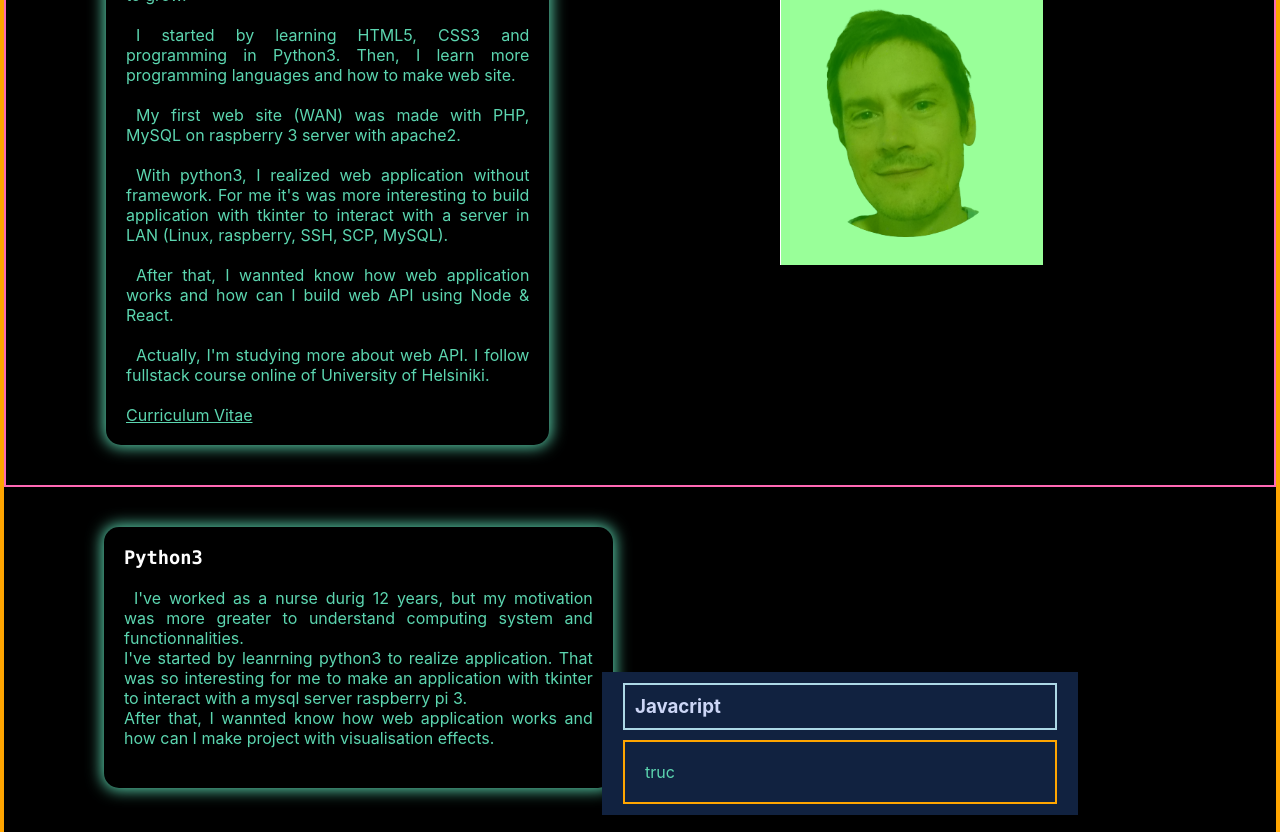
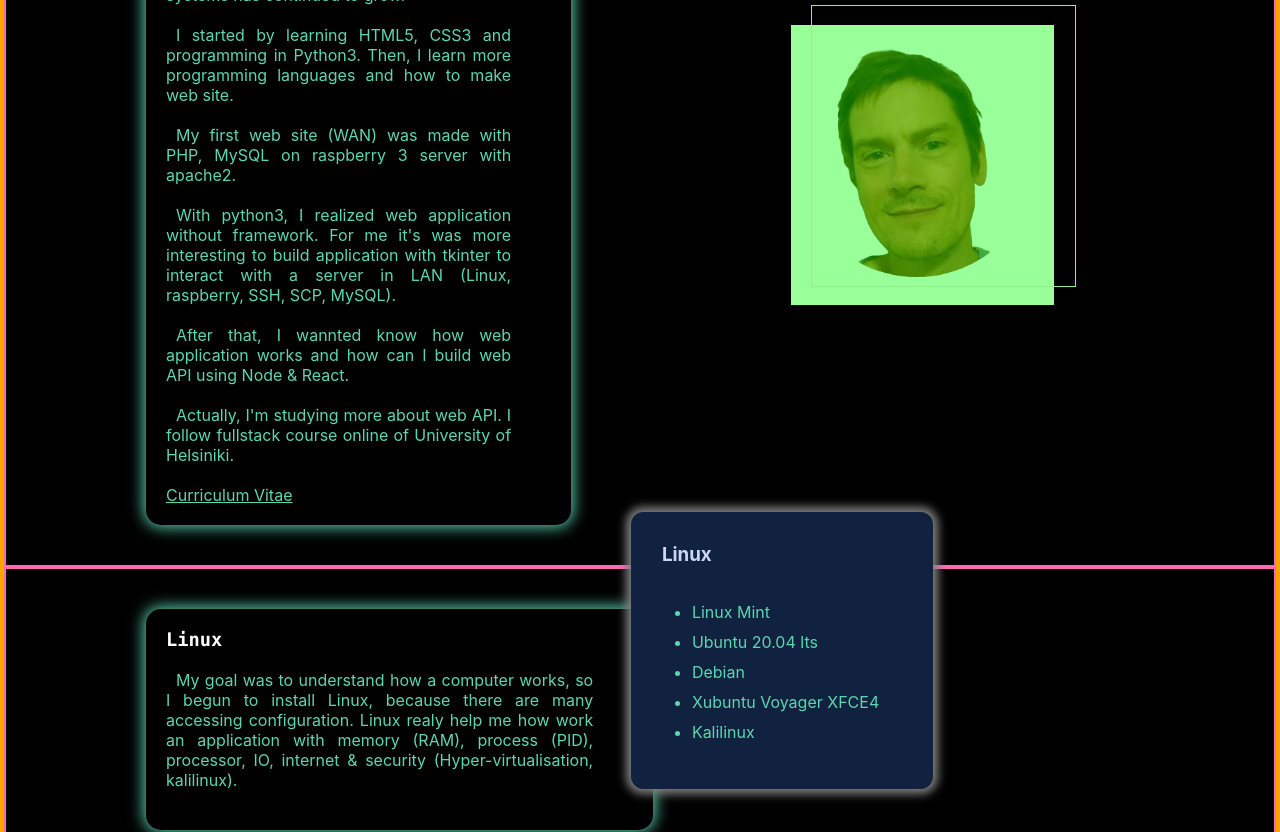
Before and after one commit to TLRKiliann/portfolio, a React (Create React App) app in the folder my-portfolio/: page / in a window 1280 px wide. Shown: the part 460-1292 px from the top of the page. Built offline with nearby package versions, Linux system fonts and the light colour scheme.

Commit message:
all styles in same times :)

```diff
--- a/my-portfolio/src/Pages/About.jsx
+++ b/my-portfolio/src/Pages/About.jsx
@@ -16,11 +16,11 @@ export const About = () => {
         </div>
       </div>
 
-      <span
-        className="pdf--caption"
-      >
-        About Me
+      <div className="div--caption">
+        <span className="pdf--caption">
+          Wellcome !
         </span>
+      </div>
 
       <section className="mainproject--div">
 
@@ -30,7 +30,7 @@ export const About = () => {
             <article className="art--aboutme">
               <h3>About Me</h3>
               <p>
-                My name is Cédric Kuchen, and I'm searching a job in web development.
+                My name is Cédric, and I'm searching a job in web development.
                 I'm very interested by web app, and I will be glade to work with.
               </p>
               <p>
@@ -72,40 +72,46 @@ export const About = () => {
 
           <div className="flex--photo">
             <div className="div--content">
-              <img src={photoLogo} alt='no photo_logo !'/>
-              <div
-                className="filter--photo"
-              >
+              <img src={photoLogo} className="img--photo" alt='no photo_logo !'/>
+              <div className="filter--photo">
+              <div className="design--photo">
+              </div>
+              </div>
             </div>
           </div>
         </div>
 
+        <div className="main--content">
+          <div className="about--me">
+            <article className="art--aboutme">
+              <h3>Linux</h3>
+              <p>My goal was to understand how a computer works,
+                so I begun to install Linux, because there are many
+                accessing configuration. Linux realy help me how work
+                an application with memory (RAM), process (PID), processor,
+                IO, internet & security (Hyper-virtualisation, kalilinux).
+              </p>
+            </article>
+
+            <div className="div--content2">
+              <h3>
+                Linux
+              </h3>
+              <div className="div--criteria">
+                <ul>
+                  <li>Linux Mint</li>
+                  <li>Ubuntu 20.04 lts</li>
+                  <li>Debian</li>
+                  <li>Xubuntu Voyager XFCE4</li>
+                  <li>Kalilinux</li>
+                </ul>
+              </div>
+            </div>
+          </div>
         </div>
 
 
-
-
-        <div className="about--me">
-          <article className="art--aboutme">
-            <h3>Python3</h3>
-            <p>I've worked as a nurse durig 12 years, but my motivation was
-              more greater to understand computing system and functionnalities.<br />
-              I've started by leanrning python3  to realize application. That was
-              so interesting for me to make an application with tkinter to interact
-              with a mysql server raspberry pi 3.<br />
-              After that, I wannted know how web application works and how can I
-              make project with visualisation effects.
-            </p>
-          </article>
-        </div>
-
-
-        <div className="div--content2">
-          <h3>
-            Javacript
-          </h3>
-          <p>truc</p>
-        </div>
+        <div className="main--content">
 
           <div className="about--me">
             <article className="art--aboutme">
@@ -127,6 +133,9 @@ export const About = () => {
             </h3>
             <p>truc</p>
           </div>
+        </div>
+
+        <div className="main--content">
 
           <div className="about--me">
             <article className="art--aboutme">
@@ -148,6 +157,7 @@ export const About = () => {
             </h3>
             <p>truc</p>
           </div>
+        </div>
 
       </section>
 
--- a/my-portfolio/src/Pages/Certifications.jsx
+++ b/my-portfolio/src/Pages/Certifications.jsx
@@ -8,7 +8,26 @@ export const Certifications = () => {
   return (
     <div className="certif">
 
-      <h1>Certifications</h1>
+      <div className="parent--certifanim">
+        <div className="certif--anim">
+          <div className="certif--title">
+            <span>C</span>
+            <span>e</span>
+            <span>r</span>
+            <span>t</span>
+            <span>i</span>
+            <span>f</span>
+            <span>i</span>
+            <span>c</span>
+            <span>a</span>
+            <span>t</span>
+            <span>i</span>
+            <span>o</span>
+            <span>n</span>
+            <span>s</span>
+          </div>
+        </div>
+      </div>
 
       <div className="filter--div">
       </div>
--- a/my-portfolio/src/Pages/Contact.jsx
+++ b/my-portfolio/src/Pages/Contact.jsx
@@ -1,4 +1,3 @@
-import cvPdf from '../assets/files/cv_final.pdf';
 import winLogo from '../assets/images/win_logo.jpg';
 import '../styles/contact.scss';
 
@@ -12,16 +11,20 @@ export const Contact = () => {
 
       <h1 className="main--cvtitle">Contact</h1>
 
-      <a
-        href={cvPdf}
-        title="open link in new tab"
-        width="810px"
-        height="800px"
-        target="_blank"
-        rel="noreferrer"
-        className="pdf--caption">
-          Curriculum Vitae
-      </a>
+      <div className="perso--data">
+        <div className="subperso--data">
+          <span>Web Dev Front & Backend</span>
+          <span>Cédric K.</span>
+          <a
+            href = "mailto: cedric.kuchen@protonmail.com"
+            className="email--tag">
+            Send Email
+          </a>
+          <span>+41 79 210 32 30</span>
+          <span>Switzerland</span>
+          <span>Lausanne</span>
+        </div>
+      </div>
 
     </div>
   );
--- a/my-portfolio/src/components/Navbar.jsx
+++ b/my-portfolio/src/components/Navbar.jsx
@@ -20,19 +20,19 @@ export const Navbar = () => {
 
         <div className="flexible--links">
 
-          <Link to='/' as={Link} style={{textDecoration: 'none'}}>
+          <Link className="topressbtn" to='/' as={Link} style={{textDecoration: 'none'}}>
             <h4>About</h4>
           </Link>
 
-          <Link to='/Certifications' as={Link} style={{textDecoration: 'none'}}>
+          <Link className="topressbtn" to='/Certifications' as={Link} style={{textDecoration: 'none'}}>
             <h4>Certifications</h4>
           </Link>
 
-          <Link to='/Contact' as={Link} style={{textDecoration: 'none'}}>
+          <Link className="topressbtn" to='/Contact' as={Link} style={{textDecoration: 'none'}}>
             <h4>Contact</h4>
           </Link>
 
-          <Link to='/Videos' as={Link} style={{textDecoration: 'none'}}>
+          <Link className="topressbtn" to='/Videos' as={Link} style={{textDecoration: 'none'}}>
             <h4>Videos</h4>
           </Link>
 
--- a/my-portfolio/src/styles/about.scss
+++ b/my-portfolio/src/styles/about.scss
@@ -2,8 +2,8 @@
   position: absolute;
   top: 100px;
   right: 0px;
-  bottom: -1200px;
   left: 0px;
+  height: auto;
 
   border: 2px solid orange;
   background: black;
@@ -11,7 +11,6 @@
 }
 
 /*Effect with title*/
-
 .spin h1 {
   width: 100px;
 }
@@ -53,55 +52,62 @@
 
 
 /*Effect of intro*/
+.div--caption {
+  position: absolute;
+  top: 0px;
+  right: 0px;
+  bottom: 0px;
+  left: 0px;
+  margin: auto;
 
-.pdf--caption {
-  position: absolute;
-  margin-top: 15%;
-  margin-left: 39%;
   padding: 15px 20px;
 
   text-decoration: none;
   font-family: 'Consolas', cursive;
   font-size: 1.2rem;
-
-  background: transparent;
-  color: whitesmoke;
   opacity: 0;
-  transform: scale(0.2);
-  overflow: hidden;
+  background: black;
 
   animation-name: caption;
   animation-delay: 0s;
-  animation-duration: 2s;
+  animation-duration: 5s;
   animation-iteration-count: 1;
   animation-function-timing: ease;
-  z-index: 10;
 }
 
 @keyframes caption {
   0% {
     opacity: 1;
-    transform: scale(200);
     animation-function-timing: ease;
-    overflow: hidden;
-  }
-  95% {
-    opacity: 0.8;
-    transform: scale(0.3);
-    animation-function-timing: ease;
-    overflow: hidden;
   }
   100% {
     opacity: 0;
-    transform: scale(0.2);
     animation-function-timing: ease;
-    overflow: hidden;
   }
 }
 
+.pdf--caption {
+  position: absolute;
+  top: 0px;
+  right: 0px;
+  bottom: 0px;
+  left: 0px;
+  height: 700px;
+
+  display: flex;
+  align-items: center;
+  justify-content: center;
+
+  font-family: 'One-serif';
+  font-size: 3rem;
+  font-weight: bold;
+
+  color: lightgreen;
+
+  /*border: 2px solid lightgreen;*/
+}
+
 /*End of effect of intro*/
-
-
 .mainproject--div {
   margin-top: 40px;
   display: flex;
@@ -115,7 +121,6 @@
 }
 
 .main--content {
-
   display: flex;
   flex-direction: row;
   align-items: center;
@@ -126,7 +131,7 @@
 .about--me {
   width: 40%;
   margin: 40px 0px;
-  margin-left: 100px;
+  margin-left: 140px;
 
   border-radius: 15px;
   box-shadow: 0px 0px 15px 2px #5cd6b0;
@@ -139,13 +144,15 @@
 .art--aboutme h3 {
   margin: auto;
   font-family: 'Consolas';
-
   color: white;
 }
 
 .art--aboutme p {
   margin: auto;
   margin: 20px 0px;
+
+  margin-right: 40px;
+
   text-align: justify;
   text-indent: 10px;
   color: #5cd6b0;
@@ -175,51 +182,80 @@
   justify-content: center;
 }
 
-img {
+.img--photo {
   width: 70%;
   height: 70%;
+  opacity: 1;
+
+  animation-name: translateImg;
+  animation-delay: 0s;
+  animation-duration: 1s;
+  animation-iteration-count: 1;
+  animation-function-timing: ease-in-out;
+  transform: translate(0px, 0px);
+}
+
+@keyframes translateImg {
+  0% {
+    transform: translate(20px, -20px);
+    animation-function-timing: ease-out;
+  }
+  100% {
+    transform: translate(0px, 0px);
+    animation-function-timing: ease-in;
+  }
 }
 
 .filter--photo {
   position: absolute;
-  width: 262px;
+  width: 263px;
   height: 280px;
   margin: auto;
-
   background-color: rgba(0,255,0,.4);
 }
 
+.design--photo {
+  position: absolute;
+  width: 263px;
+  height: 280px;
+  top: -20px;
+  left: 20px;
+  border: 1px solid lightgreen;
+}
 
 .div--content2 {
   position: absolute;
-  top: 1030px;
-  right: 200px;
-  left: 600px;
+  top: 870px;
+  width: 300px;
+  height: auto;
+  margin-left: 38%;
+  padding: 20px 0px;
 
   display: flex;
   flex-direction: column;
   align-items: left;
 
   background: #112240;
-
   border: 1px solid #112240;
-
+  border-radius: 12px;
+  box-shadow: 0px 0px 10px 5px grey;
+  z-index: 2;
 }
 
 .div--content2 h3 {
-  margin: 10px 20px;
+  margin: 0px 20px;
   padding: 10px 10px;
   color: #ccd6f6;
-
-  border: 2px solid lightblue;
+  /*border: 2px solid lightblue;*/
 }
 
-.div--content2 p {
+.div--criteria {
   margin: 10px 20px;
-  margin-top: 0px;
-  padding: 20px 20px;
   text-align: justify;
   color: #5cd6b0;
+  /*border: 2px solid orange;*/
+}
 
-  border: 2px solid orange;
+.div--criteria li {
+  margin: 10px 0px;
 }
--- a/my-portfolio/src/styles/contact.scss
+++ b/my-portfolio/src/styles/contact.scss
@@ -24,7 +24,6 @@
   color: #ccd6f6;
 }
 
-
 .div--win {
   position: fixed;
   top: 100px;
@@ -50,9 +49,52 @@
   }
 }
 
+.img--win {
+  height: 97%;
+  width: 97%;
+}
 
+.perso--data {
 
-.img--win {
-  height: 90%;
-  width: 90%;
+  width: 400px;
+  margin: auto;
+  margin-top: 20%;
 }
+
+.subperso--data {
+  position: fixed;
+  width: 400px;
+
+  padding: 20px 20px;
+  display: flex;
+  flex-direction: column;
+  align-items: center;
+
+  background-image: linear-gradient(30deg, rgba(0,0,255,.6),
+  rgba(0,255,0,0.4) 70%);
+  border-radius: 12px;
+  box-shadow: 0px 0px 15px 5px dimgrey;
+}
+
+.subperso--data span {
+
+  font-family: 'Consolas';
+  font-size: 1.6rem;
+  font-weight: bold;
+  background: transparent;
+  color: whitesmoke;
+}
+
+.email--tag {
+  font-family: 'Consolas';
+  font-size: 1.6rem;
+  font-weigth: bold;
+  text-decoration: none;
+  color: white;
+  text-shadow: 2px 1px 1px blue;
+}
+
+.email--tag:hover {
+  color: coral;
+  text-shadow: 2px 1px 1px white;
+}
--- a/my-portfolio/src/styles/navstyle.scss
+++ b/my-portfolio/src/styles/navstyle.scss
@@ -43,6 +43,11 @@ body {
   font-family: 'Consolas';
   font-size: 1.2rem;
   color: #ccd6f6;
+}
+
+.flexible--links h4:hover {
+  transform: scale(1.3);
+  color: white;
 }
 
 
```
Also changed, not shown: my-portfolio/src/styles/certif.scss (+39 -5 lines). Lines whose indentation alone changed are shown as unchanged.
